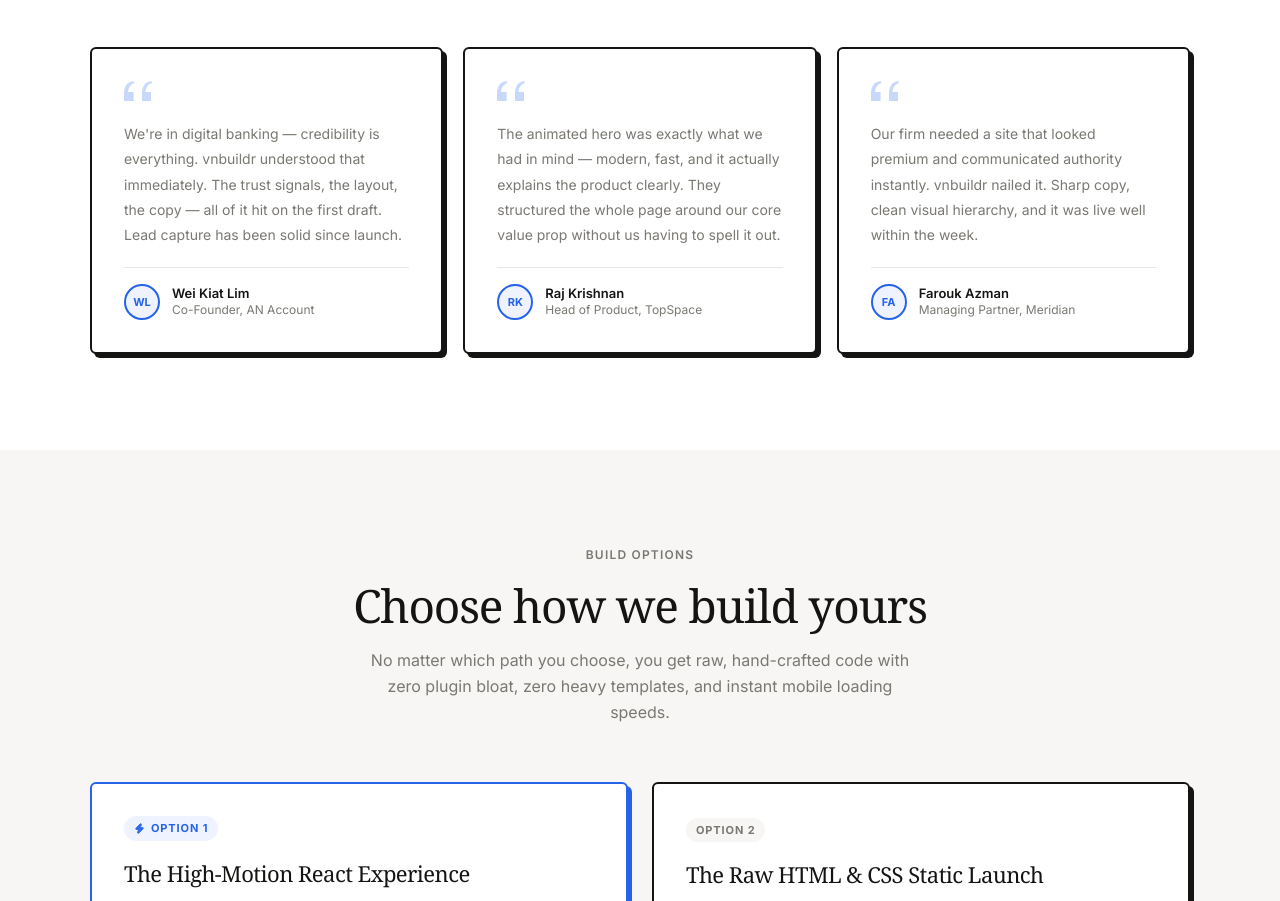
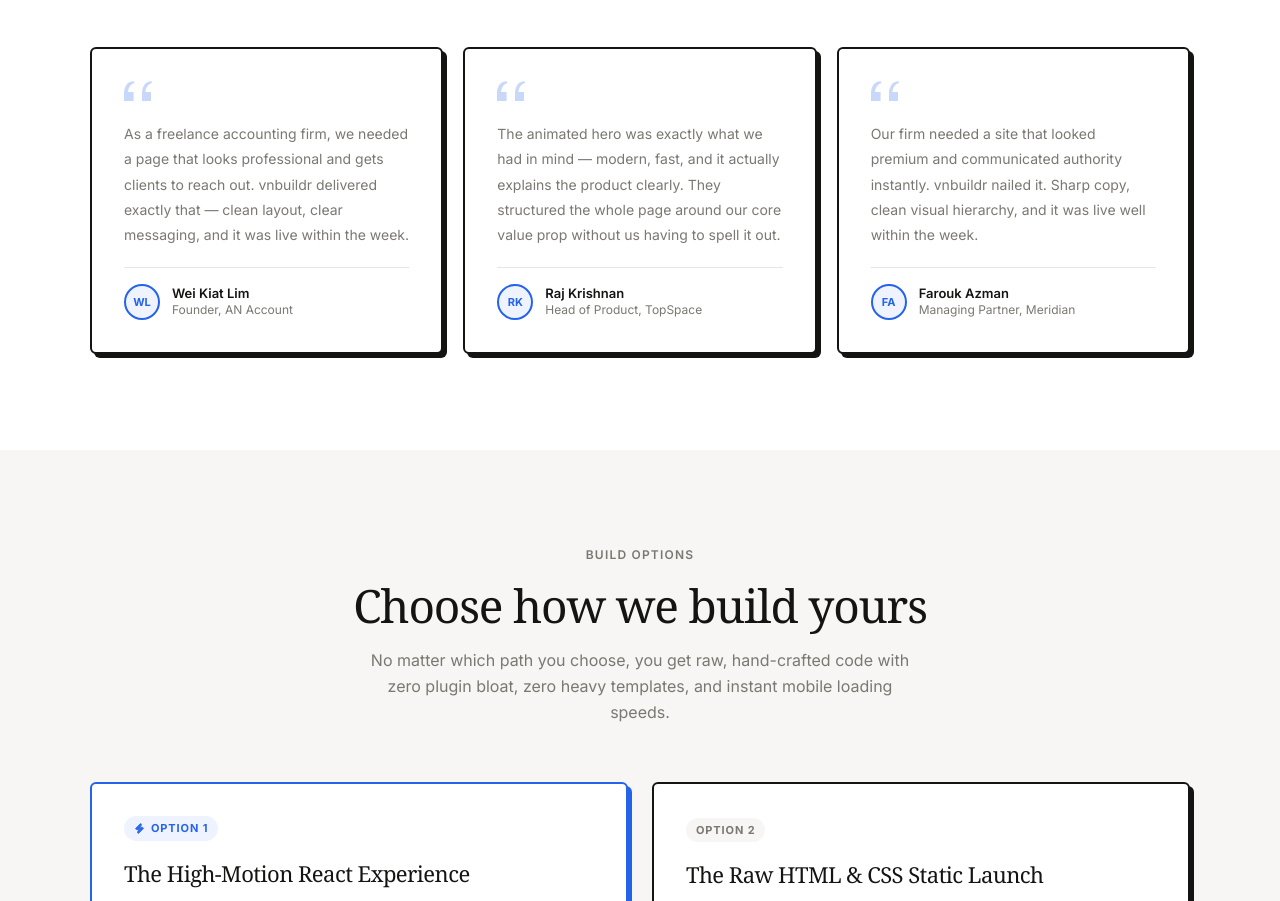
Before and after one commit to victornwy/vnbuildr.com, a Next.js app: page / in a window 1280 px wide. Shown: the part 2760-3661 px from the top of the page. Built offline with nearby package versions, Linux system fonts and the light colour scheme.

Commit message:
Fix AN Account description — freelance accounting firm, not digital banking
Co-Authored-By: Claude Sonnet 4.6 <noreply@anthropic.com>

```diff
--- a/src/app/page.tsx
+++ b/src/app/page.tsx
@@ -510,9 +510,9 @@ function Features() {
 // Replace with real client quotes once confirmed
 const testimonials = [
   {
-    quote: "We're in digital banking — credibility is everything. vnbuildr understood that immediately. The trust signals, the layout, the copy — all of it hit on the first draft. Lead capture has been solid since launch.",
+    quote: "As a freelance accounting firm, we needed a page that looks professional and gets clients to reach out. vnbuildr delivered exactly that — clean layout, clear messaging, and it was live within the week.",
     name: "Wei Kiat Lim",
-    role: "Co-Founder, AN Account",
+    role: "Founder, AN Account",
     initials: "WL",
   },
   {
--- a/src/app/portfolio/page.tsx
+++ b/src/app/portfolio/page.tsx
@@ -9,7 +9,7 @@ const projects = [
     id: 1,
     name: "AN Account",
     category: "Consulting",
-    description: "High-converting landing page for a digital banking platform, built around trust signals and lead generation.",
+    description: "Professional landing page for a freelance accounting firm, built around credibility signals and client lead generation.",
     tags: ["React", "Landing Page"],
     macbook: "/portfolio-mockups/an-accounts-macbook.png",
     iphone: "/portfolio-mockups/an-accounts-iphone.png",
```
